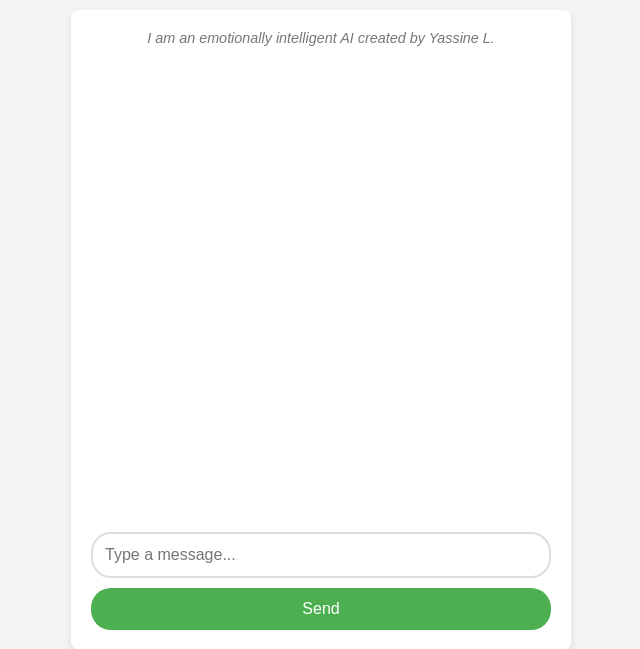
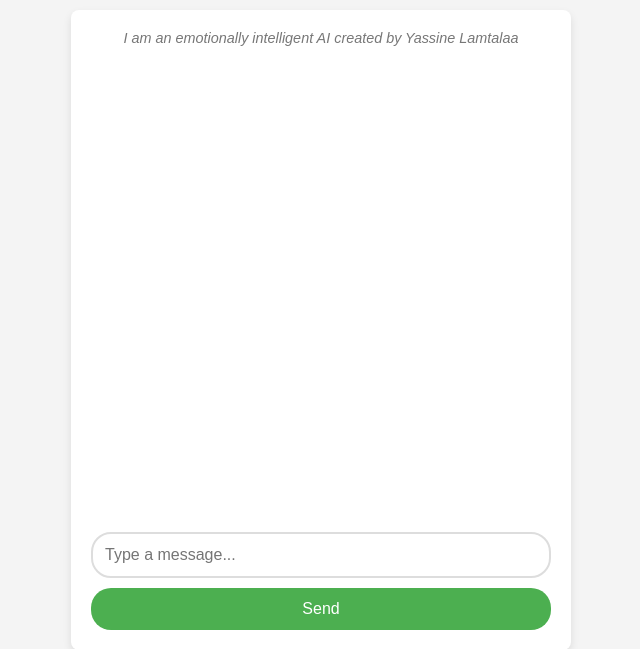
Before and after one commit to lamtalaa/testFlaskApp, a Flask app: page / in a window 1280 px wide. Shown: the top 649 px of the page, without its empty margins (319-959 px from the left). Run offline with Flask 3, Linux system fonts and the light colour scheme.

Commit message:
Update index.html

```diff
--- a/templates/index.html
+++ b/templates/index.html
@@ -126,7 +126,7 @@
     <div class="chat-container">
         <!-- Chat header with the title -->
         <div class="chat-header">
-            I am an emotionally intelligent AI created by Yassine L.
+            I am an emotionally intelligent AI created by Yassine Lamtalaa
         </div>
 
         <div class="chat-window" id="chat-window">
```
